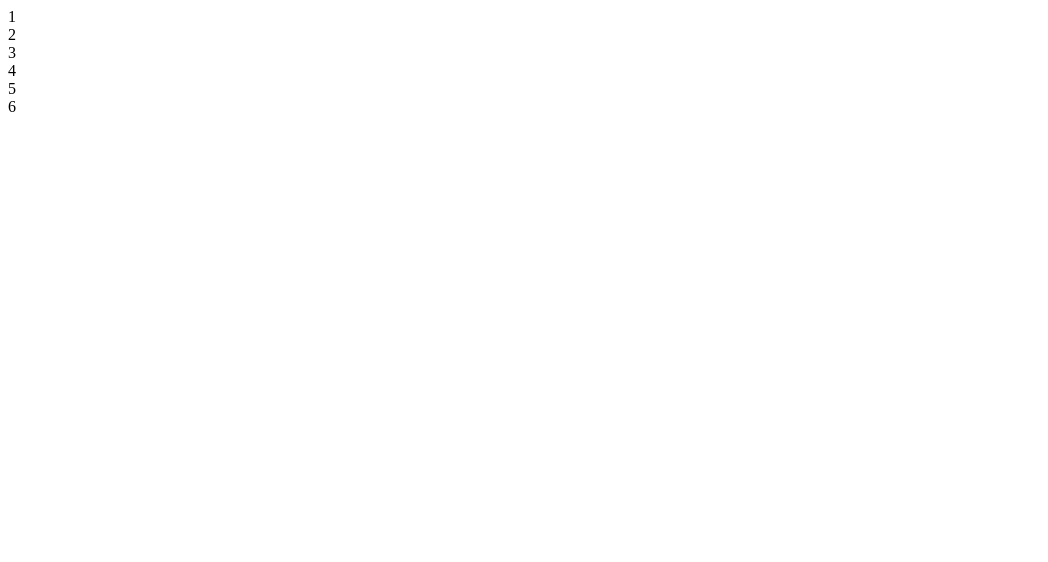
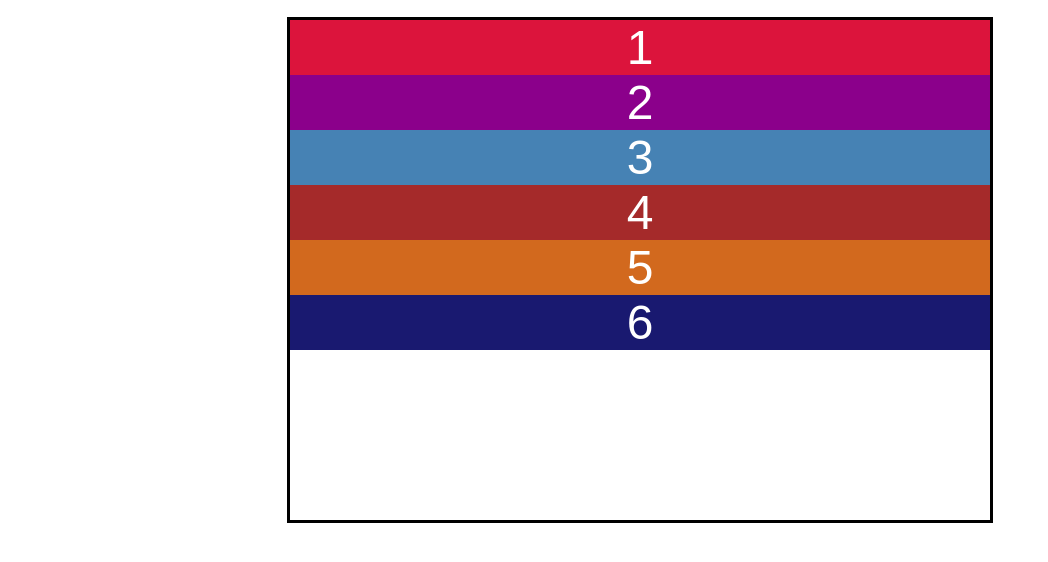
Before and after one commit to trainingLeader/grid-demo, a plain HTML site: page index.html in a window 1280 px wide. Shown: the whole page, without its empty margins (0-1048 px from the left). Drawn offline with Linux system fonts and the light colour scheme.

Commit message:
feat: :sparkles: Apply styles
Apply styles

```diff
--- a/index.html
+++ b/index.html
@@ -3,6 +3,7 @@
 <head>
     <meta charset="UTF-8">
     <meta name="viewport" content="width=device-width, initial-scale=1.0">
+    <link rel="stylesheet" href="style.css">
     <title>Document</title>
 </head>
 <body>
--- a/style.css
+++ b/style.css
@@ -25,16 +25,21 @@ body{
 
 .grid :nth-child(1){
     background: crimson;
-
 }
 
 .grid :nth-child(2){
-
     background: darkmagenta;
-
-
 }
 
 .grid :nth-child(3){
     background: steelblue;
 }
+.grid :nth-child(4){
+    background: brown;
+}
+.grid :nth-child(5){
+    background: chocolate;
+}
+.grid :nth-child(6){
+    background: midnightblue;
+}
```
